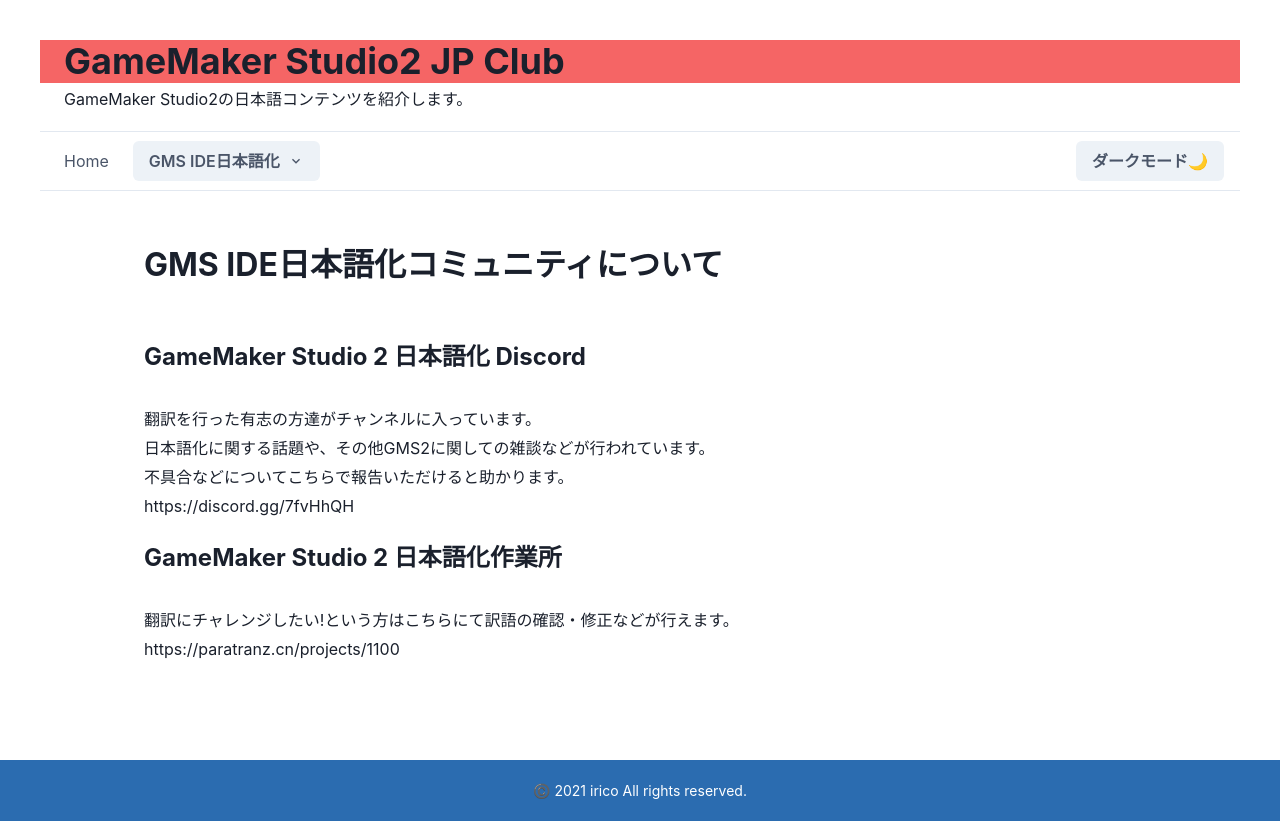
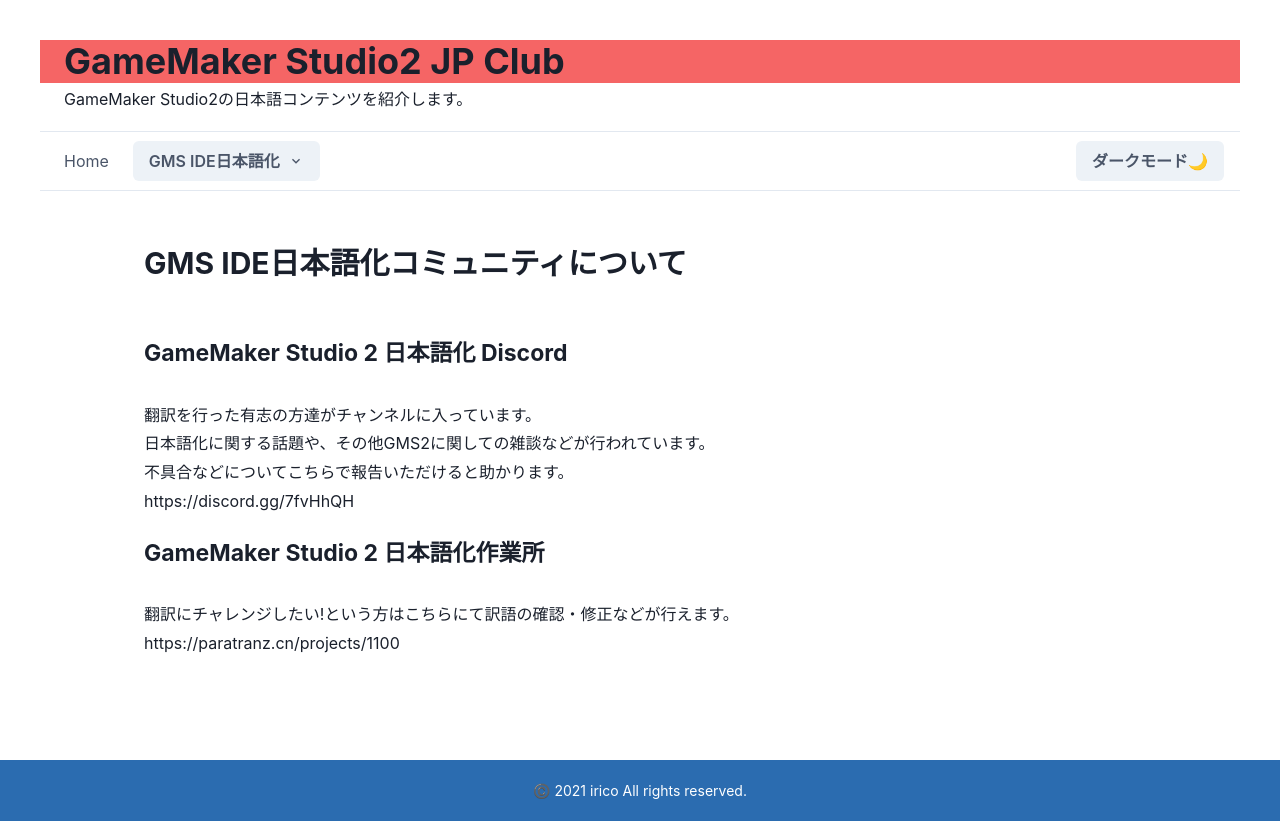
Before and after one commit to irico3/web-gamemaker, a Next.js app: page /ide/community in a window 1280 px wide. Built offline with nearby package versions, Linux system fonts and the light colour scheme.

Commit message:
スマホの表示調整

```diff
--- a/components/header.tsx
+++ b/components/header.tsx
@@ -1,8 +1,8 @@
 import { VFC, ReactNode } from 'react'
 import { Flex, Box, Heading, Text, HStack, Button, useColorMode, useColorModeValue, MenuButton, MenuList, MenuItem, Menu } from '@chakra-ui/react'
 import { ChevronDownIcon } from '@chakra-ui/icons'
+import { useBreakpointValue } from '@chakra-ui/react';
 import Link from '../components/link'
-import { useRouter } from 'next/router';
 
 
 type NavLinkProps = {
@@ -10,9 +10,7 @@
   children: ReactNode
 }
 const NavLink: VFC<NavLinkProps> = ({ href, children }) => {
-  const router = useRouter()
   const btnOnColor = useColorModeValue('gray.200', 'gray.700')
-  const btnOffColor = useColorModeValue('white', 'gray.800')
   return (
     <Link
       px={2}
@@ -30,6 +28,11 @@
 
 export const Header: VFC = () => {
   const { colorMode, toggleColorMode } = useColorMode()
+  const isSp = useBreakpointValue([true, true, false])
+  const reseModeTxt = (str: string) => {
+    return isSp ? str.slice(-2) : str
+  }
+
   return (
     <Box as="header">
       <Heading px={'6'} bg={useColorModeValue("red.400", "red.600")}>GameMaker Studio2 JP Club</Heading>
@@ -47,6 +50,7 @@
         borderColor={'gray.200'}
         justifyContent={'space-between'}
         align={'center'}
+        css={'overflow: scroll'}
       >
         <HStack as={'nav'} spacing={4}>
           <NavLink href='/' >Home</NavLink>
@@ -60,8 +64,8 @@
             </MenuList>
           </Menu>
         </HStack>
-        <Button colorscheme="blue" onClick={toggleColorMode}>
-          {colorMode === 'light' ? 'ダークモード🌙' : 'ライトモード☀️'}
+        <Button colorscheme="blue" onClick={toggleColorMode} ml="5">
+          {colorMode === 'light' ? reseModeTxt('ダークモード🌙') : reseModeTxt('ライトモード☀️')}
         </Button>
       </Flex>
     </Box >
--- a/components/layer.tsx
+++ b/components/layer.tsx
@@ -30,21 +30,37 @@
 
 const ContainerCss = styled(Container)`
   & h1 {
-    font-size: 2rem;
+    font-size: 23px;
     font-weight: bold;
-    padding:30px 0;
+  }
+  @media only screen and (min-width: 768px) {
+    & h1 {
+      padding:30px 0;
+      font-size: 30px;
+    }
   }
   & h1 + * {
     padding-top: 0;
   }
   & h2 {
-    font-size: 1.5rem;
+    font-size: 18px;
     font-weight: bold;
     padding-top: 20px;
+  }
+  @media only screen and (min-width: 768px) {
+    & h2 {
+      font-size: 23px;
+    }
   }
   & p {
     padding-top: 30px;
     line-height: 1.8;
+    font-size: 14px;
+  }
+  @media only screen and (min-width: 768px) {
+    & p {
+      font-size: 16px;
+    }
   }
 
   & a {
```
